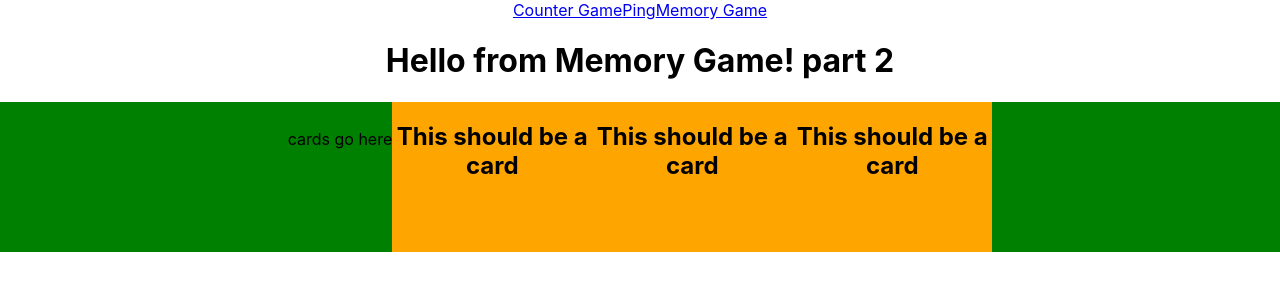
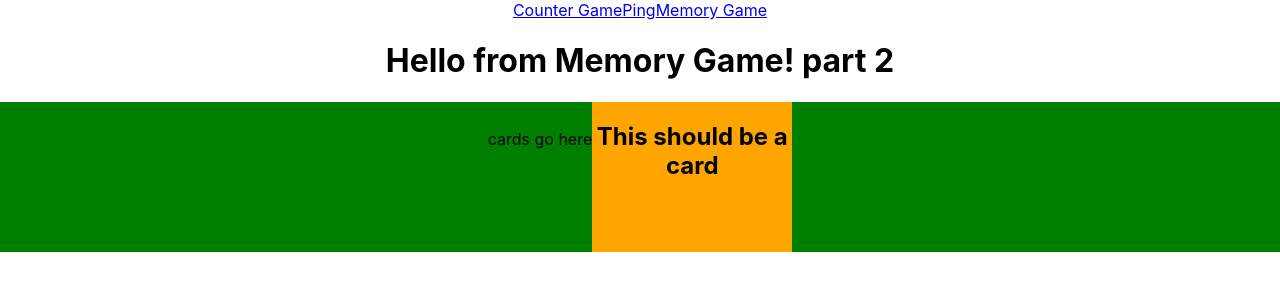
Before and after one commit to DigitalCraftsStudents/dev-arcade, a React (Create React App) app in the folder client/: page /memory in a window 1280 px wide. Shown: the top 300 px of the page. Built offline with nearby package versions, Linux system fonts and the light colour scheme.

Commit message:
add card click functionality

```diff
--- a/client/src/games/memory/MemoryGame.jsx
+++ b/client/src/games/memory/MemoryGame.jsx
@@ -3,11 +3,13 @@ import { Provider } from "react-redux";
 import Board from './components/Board';
 
 
-const MemoryGame = (props) => (
+function MemoryGame() {
+  return (
   <div>
     <h1>Hello from Memory Game! part 2</h1>
     <Board />
   </div>
-);
+  )
+};
 
 export default MemoryGame;
--- a/client/src/games/memory/components/Board.jsx
+++ b/client/src/games/memory/components/Board.jsx
@@ -5,7 +5,7 @@ function Board(){
     return (
         <div style={{background: 'green'}}>
             cards go here
-            <Card></Card><Card></Card><Card></Card>
+            <Card></Card>
 
         </div>
     )
--- a/client/src/games/memory/components/Card.css
+++ b/client/src/games/memory/components/Card.css
@@ -7,8 +7,12 @@
     overflow: hidden;
     display: inline-flex;
 }
+.clicked{
+  background-color: blue;
+}
 
-.card-container hover {
+
+.card-container:hover {
     transform: scale(1.1);
 }
 
--- a/client/src/games/memory/components/Card.jsx
+++ b/client/src/games/memory/components/Card.jsx
@@ -1,9 +1,16 @@
-import React from 'react';
+import React, { useState } from 'react';
 import './Card.css';
 
-function Card() {
+function Card(props) {
+
+    const [isClicked, setIsClicked] = useState(false);
+
+    function handleClick(){
+        setIsClicked(true);
+    }
+
     return (
-        <div className = 'card-container'>
+        <div className={`card-container ${isClicked ? "clicked" : ""}`} onClick={handleClick}>
             <h2>This should be a card </h2>
         </div>
     )
```
